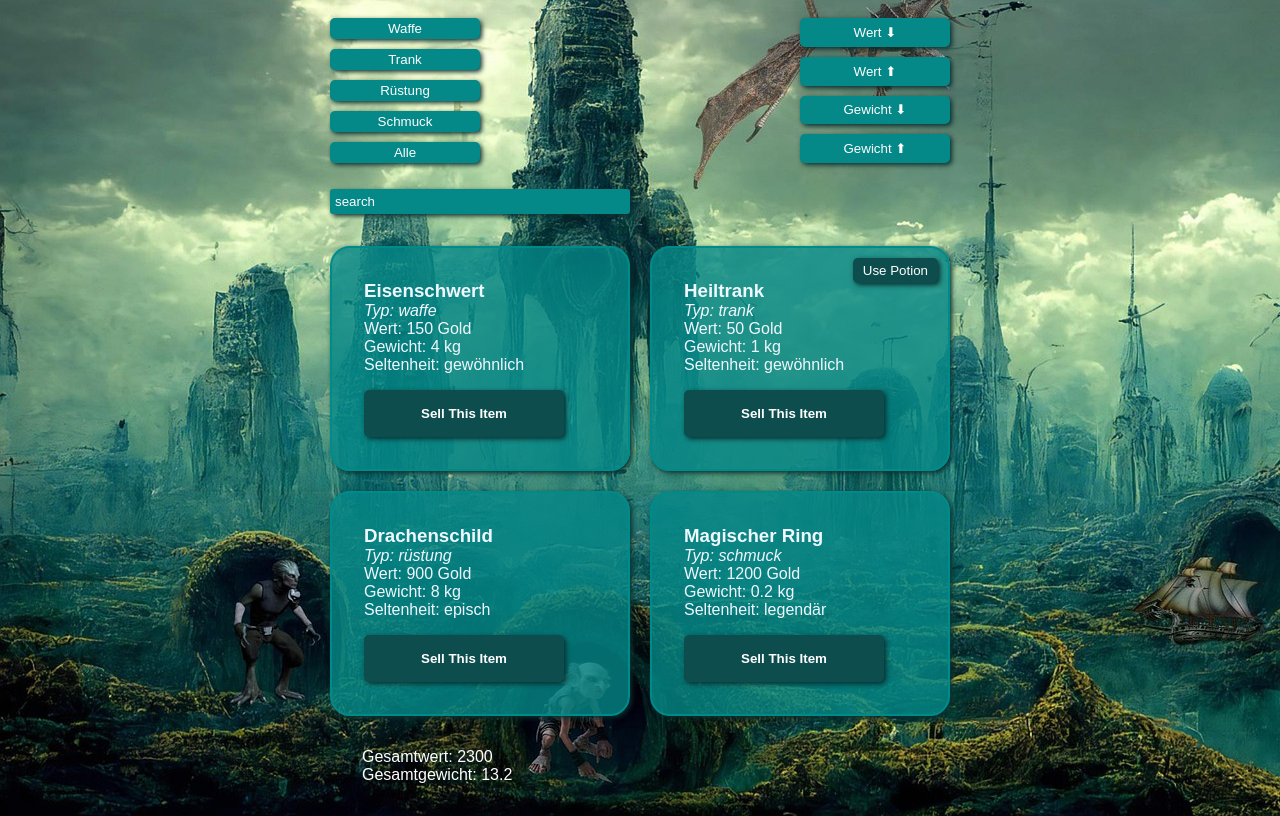
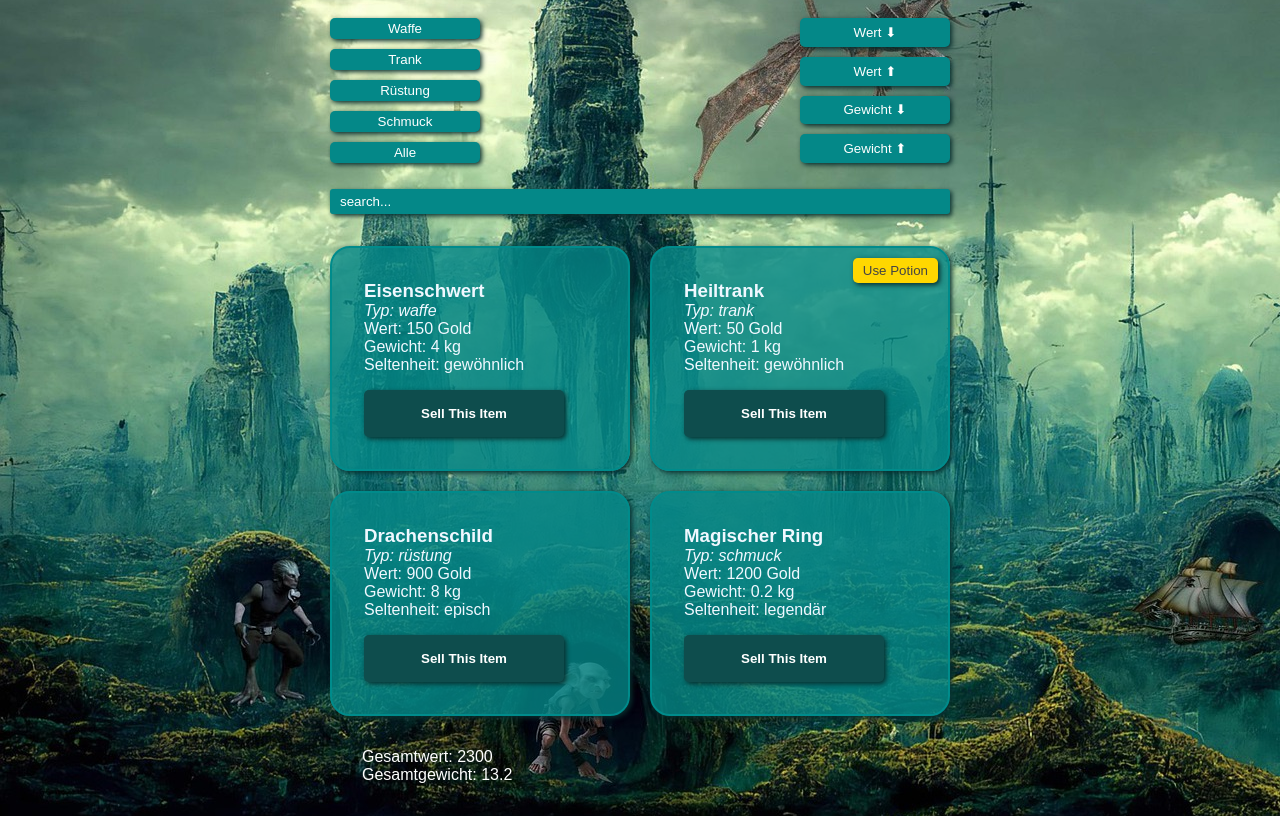
Before and after one commit to maddin-damago/ts-dabble, a website with bundled scripts: page src/pages/dungeon-manager.html in a window 1280 px wide. Shown: the part 108-924 px from the top of the page. Built offline with nearby package versions, Linux system fonts and the light colour scheme.

Commit message:
css update

```diff
--- a/src/pages/dungeon-manager.html
+++ b/src/pages/dungeon-manager.html
@@ -30,7 +30,7 @@
                 <button class="sort-btn">Gewicht ⬆</button>
             </section>
         </section>
-        <input id="search-bar" type="text" placeholder="search"/>
+        <input id="search-bar" type="text" placeholder="search..."/>
         <section id="inventory"></section>
         <section id="totals">
             <div id="total-value"></div>
--- a/src/styles/dungeon-manager.css
+++ b/src/styles/dungeon-manager.css
@@ -52,7 +52,8 @@ h1,
 input {
   margin-top: 5px;
   padding: 5px;
-  width: 300px;
+  padding-left: 10px;
+  width: 100%;
   background-color: rgb(4, 136, 136);
   border: none;
   border-radius: 3px;
@@ -100,11 +101,11 @@ input::placeholder {
   top: 10px;
   right: 10px;
   padding: 5px 10px;
-  background-color: rgb(14, 77, 77);
+  background-color: gold;
   border: none;
   border-radius: 5px;
   box-shadow: 2px 2px 5px rgb(8, 46, 46);
-  color: white;
+  color: rgb(68, 68, 68);
 }
 
 br {
```
